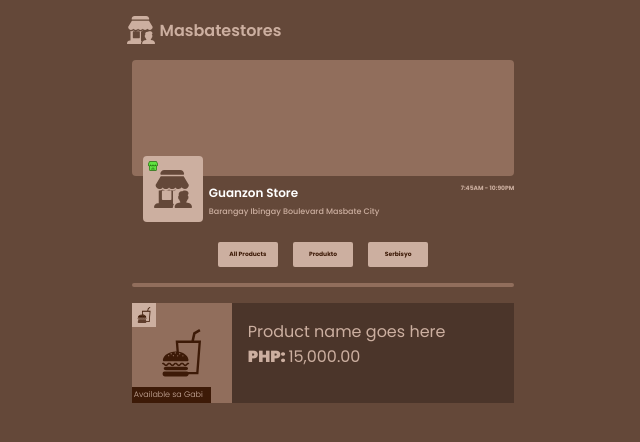
After one commit to astigPree/masbatestores, a Django app: page /merchant_product/ in a window 1280 px wide. The commit adds this page. Shown: the top 442 px of the page, without its empty margins (317-957 px from the left). Run offline with Django 4.2, Linux system fonts and the light colour scheme.

Commit message:
add base template for merchant_product

```diff
--- a/static/css/merchant/merchant-page.css
+++ b/static/css/merchant/merchant-page.css
@@ -126,6 +126,8 @@ body {
   border: none;
   border-radius: 2px;
   padding: 8px;
+  box-shadow: 0px 4px 4px 0px #00000025;
+
 
   display: flex;
   align-items: center;
@@ -441,3 +443,56 @@ body {
 .loading-dot:nth-child(4) { animation-delay: 0.3s; }
 .loading-dot:nth-child(5) { animation-delay: 0.4s; }
 .loading-dot:nth-child(6) { animation-delay: 0.5s; }
+
+/* merchant-product */
+.product-block {
+  background-color: #4B352A;
+  min-height: 100px;
+  display: flex;
+  color: #CCAFA0;
+}
+
+.product-img {
+  background-color: #916E5C;
+  width: 100px;
+  position: relative; /* Important to position children absolutely inside */
+  display: flex;
+  align-items: center;
+  justify-content: center;
+  overflow: hidden;
+}
+
+.product-img svg {
+  margin: auto;
+}
+
+.product-img svg:first-child {
+  width: 16px;
+  height: 16px;
+  margin: auto;
+}
+
+.product-type {
+  background-color: #CCAFA0;
+  position: absolute;
+  padding: 0.25em;
+  top: 0;
+  left: 0;
+  z-index: 2;
+  display: flex;
+}
+
+.product-desc {
+  padding: 1em;
+}
+
+.product-img p {
+  position: absolute;
+  bottom: 0;
+  left: 0;
+  z-index: 2;
+  font-size: 8px;
+  padding: 0.25em;
+  padding-right: 1em;
+  background: #3D1A07;
+}
--- a/templates/merchant_page/index.html
+++ b/templates/merchant_page/index.html
@@ -59,9 +59,9 @@
   <!--shop-product-->
   <div class="shop-offer-wrapper">
     <h2 class="poppins-medium">
-      {% inline_svg 'assets/merchant-voice.svg' %}
+      {% inline_svg 'assets/merchant-shop.svg' %}
     Iyong Mga Produkto at Serbisyo
-      {% inline_svg 'assets/merchant-voice.svg' %}
+      {% inline_svg 'assets/merchant-shop.svg' %}
     </h2>
 
     <!-- Store Product Display -->
--- /dev/null
+++ b/templates/merchant_product/index.html
@@ -0,0 +1,56 @@
+{% extends "base.html" %}
+{% load static %}
+{% load inline_svg %}
+
+{% block headblock %}
+    <meta name="viewport" content="width=device-width, initial-scale=1.0">
+    <link rel="stylesheet" href="{% static 'css/merchant/merchant-page.css' %}">
+    <link rel="stylesheet" href="{% static 'css/guest/home.css' %}">
+    <link rel="stylesheet" href="{% static 'css/base.css' %}">
+    <link rel="stylesheet" href="{% static 'css/reset.css' %}">
+    <script src="{% static 'js/merchant/merchant.js' %}" defer></script>
+
+{% endblock headblock %}
+
+{% block bodyblock %}
+<div class="main-wrapper">
+  <div class="header-title">
+    <img src="{% static 'assets/guest-store-human-empty.svg' %}" alt="Guest Store">
+    <p class="poppins-semibold">Masbatestores</p>
+  </div>
+  <div class="cover"></div>
+  <div class="profile-title">
+    <div class="store-image-container">
+      <img src="/static/assets/guest-green-store.svg" class="store-image-status" alt="">
+      <img src="/static/assets/guest-store-human.svg" class="store-image-profile-svg" alt="">
+    </div>
+    <div class="profile-name">
+      <h2 class="poppins-semibold">Guanzon Store</h2>
+      <p class="poppins-medium">Barangay Ibingay Boulevard Masbate City</p>
+    </div>
+    <p class="poppins-bold profile-time">7:45AM - 10:90PM</p>
+  </div>
+  <!--products-->
+  <div class="review-section">
+    <div class="review-select-bar poppins-bold">
+      <button>All Products</button>
+      <button>Produkto</button>
+      <button>Serbisyo</button>
+    </div><!--review-select-bar-->
+    <hr>
+    <div class="product-block">
+      <div class="product-img">
+        <div class="product-type">
+          {% inline_svg 'assets/guest-empty-image-product.svg' %}
+        </div>
+        {% inline_svg 'assets/guest-empty-image-product.svg' %}
+        <p class="poppins-light">Available sa Gabi</p>
+      </div>
+      <div class="product-desc">
+        <p class="poppins-regular">Product name goes here</p>
+        <p class="poppins-black">PHP: <span class="poppins-regular">15,000.00</span></p>
+      </div>
+    </div>
+  </div>
+</div><!--main-wrapper-->
+{% endblock bodyblock %}
--- a/templates/merchant_review/index.html
+++ b/templates/merchant_review/index.html
@@ -44,6 +44,7 @@
       <button>2 - 1 stars</button>
     </div><!--review-select-bar-->
     <hr>
+    <!--if there are reviews-->
     <div class="review-list-container" style="display: none">
       <div class="review-block">
         <div class="review-block-user">
@@ -127,6 +128,7 @@
       </div><!--review-block-->
     </div><!--review-list-container-->
 
+    <!--if reviews are empty-->
     <div class="review-list-container empty" style="display: flex">
       {% inline_svg 'assets/merchant-review.svg' %}
       <h3 class="poppins-medium">Wala pang review. Hikayatin ang iyong mga customer na mag-iwan ng feedback!</h3>
@@ -221,7 +223,7 @@
   </div><!--review-modal-->
 
   <!--processing-modal-->
-  <div class="process-loading" style="display: none;">
+  <div class="process-loading" style="display: none">
     {% inline_svg 'assets/base-proccess-store.svg' %}
     <div class="loading-dot"></div>
     <div class="loading-dot"></div>
--- a/website/urls.py
+++ b/website/urls.py
@@ -8,6 +8,7 @@ urlpatterns = [
     path('merchant_login/', view=merchant_login, name='merchant_login'),
     path('merchant_page/', view=merchant_page, name='merchant_page'),
     path('merchant_review/', view=merchant_review, name='merchant_review'),
+    path('merchant_product/', view=merchant_product, name='merchant_product'),
     # ============== USER PAGE ================
     path('user_login/', user_login_page, name='user_login_page'),
     path('user_register/', user_register_page, name='user_register_page'),
--- a/website/views.py
+++ b/website/views.py
@@ -15,6 +15,10 @@ def merchant_page(request):
 
 def merchant_review(request):
     return render(request, 'merchant_review/index.html')
+
+def merchant_product(request):
+    return render(request, 'merchant_product/index.html')
+
 # =============== USER PAGE ================
 def user_login_page(request):
     return render(request, 'user_login/index.html')
```
Also changed, not shown: static/assets/merchant-shop.svg (added).
